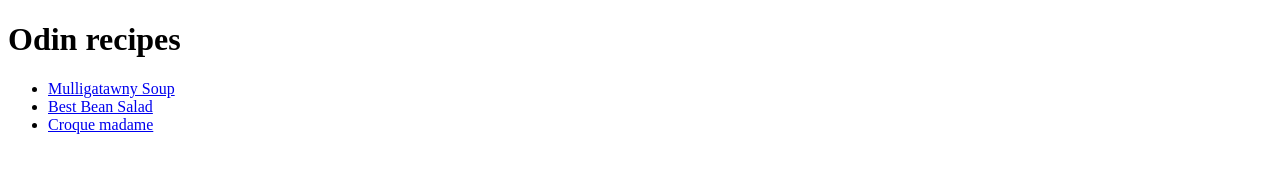
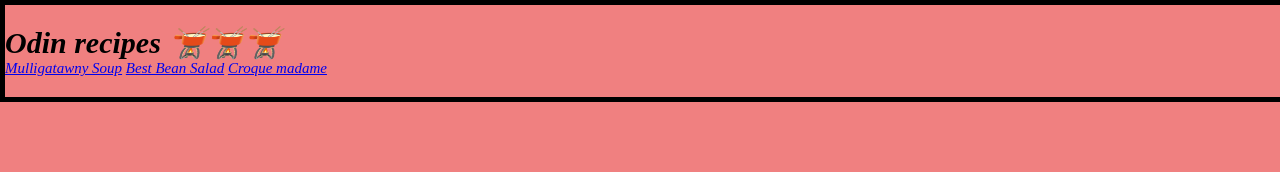
Before and after one commit to christlove12/odin-recipes, a plain HTML site: page index.html in a window 1280 px wide. Drawn offline with Linux system fonts and the light colour scheme.

Commit message:
Font size updated

```diff
--- a/index.html
+++ b/index.html
@@ -9,7 +9,7 @@
 </head>
 <body>
   <h1>
-  Odin recipes
+  Odin recipes  🫕🫕🫕
   </h1>
 
   <ul>
--- a/style.css
+++ b/style.css
@@ -1,4 +1,49 @@
-html, body {
+*{
+  margin:0;
+  padding:0;
+}
+
+
+
+ body {
+
   height: 100%;
+
   width: 100%;
+  background-color: lightcoral;
+  font-size:15px;
+  font-style:italic;
+  border: 5px solid black ;
+  padding: 20px 0;
+
 }
+
+ul{
+display: inline-block;
+list-style:none;
+  text-decoration: none;
+  text-decoration-line:none;
+
+}
+
+li {
+   list-style-type:none;
+
+display: inline-block;
+}
+
+li:link {
+  color: whitesmoke;
+}
+
+li:hover{
+background-color: #333;
+color: #e222e6ee;
+
+}
+
+li:visited{
+
+  color: aqua;
+
+  }
```
